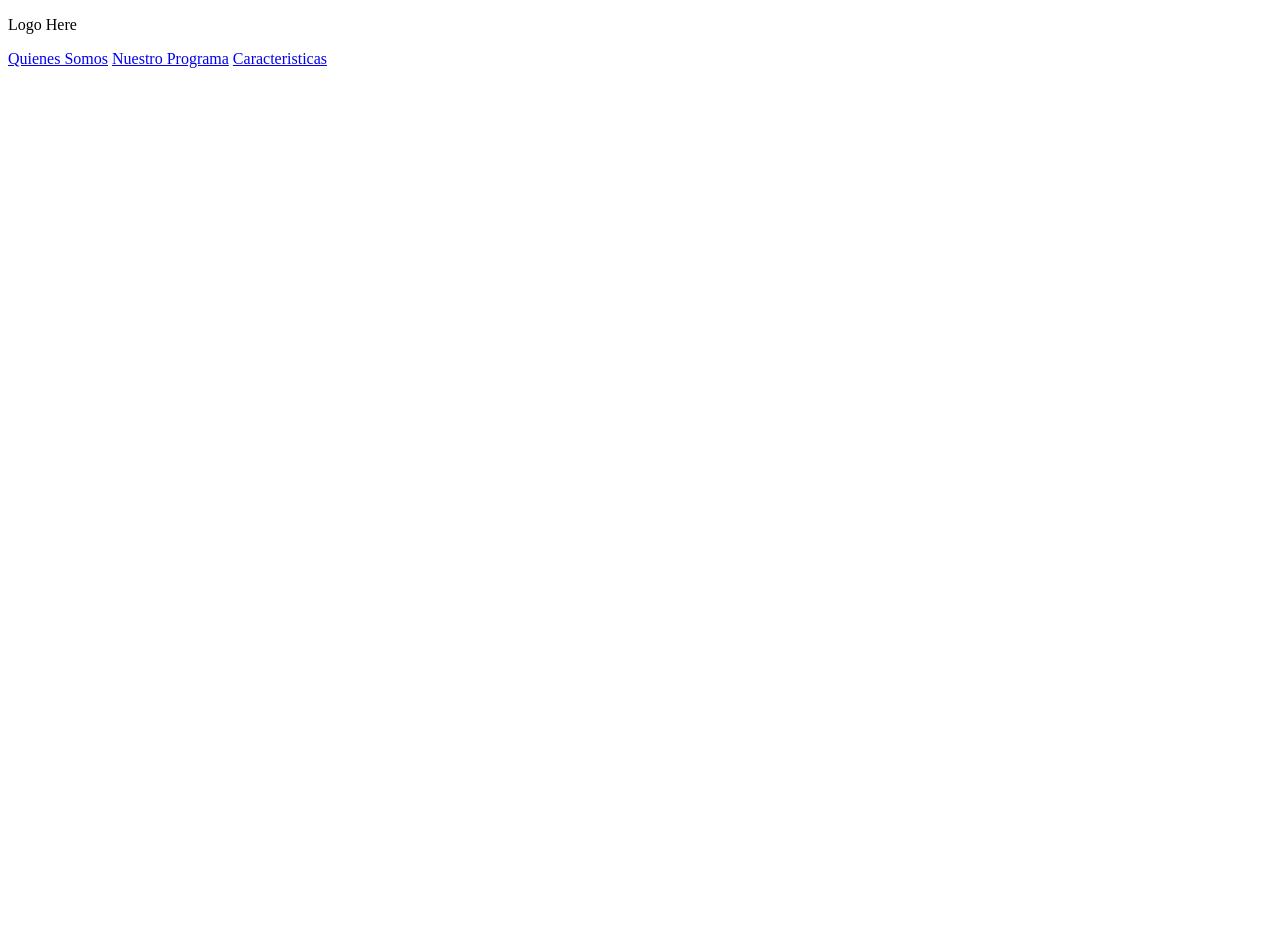
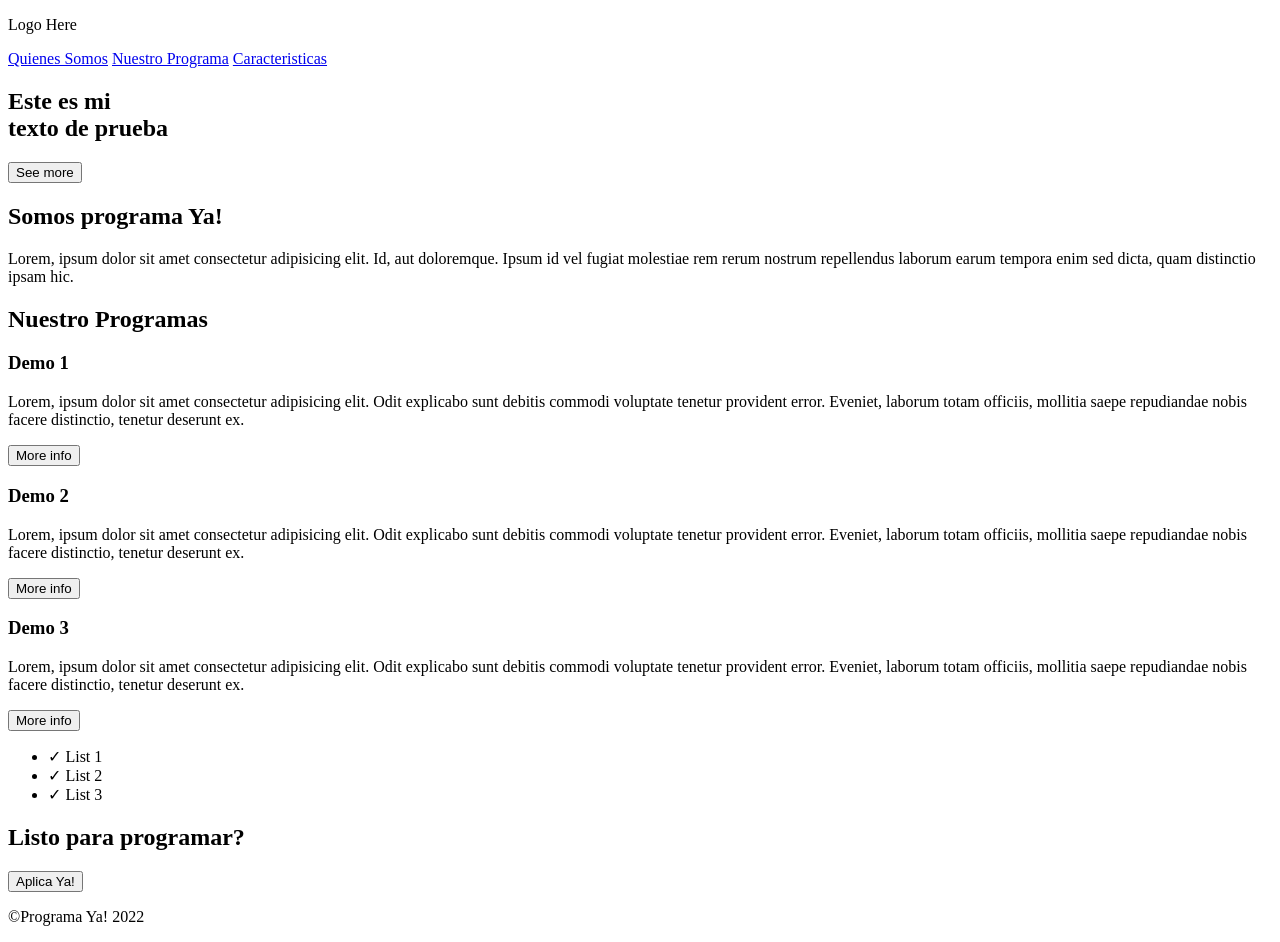
Before and after one commit to uxyorkis/Web-Responsive, a plain HTML site: page index.html in a window 1280 px wide. Before the commit the page ends 800 px from the top, so only its background shows below. Drawn offline with Linux system fonts and the light colour scheme.

Commit message:
The layout of the HTML structure is completed

```diff
--- a/index.html
+++ b/index.html
@@ -18,5 +18,54 @@
             </nav>
         </div>
     </header>
+
+    <section id="hero">
+        <h1>Este es mi <br> texto de prueba</h1>
+        <button>See more</button>
+    </section>
+    <section id="Somos-Proya">
+        <div class="container">
+        <div class="image-"></div>
+        <h2>Somos programa Ya!</h2>
+        <p>Lorem, ipsum dolor sit amet consectetur adipisicing elit. Id, aut doloremque. Ipsum id vel fugiat molestiae rem rerum nostrum repellendus laborum earum tempora enim sed dicta, quam distinctio ipsam hic.</p>
+    </div>
+    </section>
+    <div class="contrainer">
+    <section id="nuestro-programas">
+        <h2>Nuestro Programas</h2>
+<div class="carta"><h3>Demo 1</h3></div>
+<p>Lorem, ipsum dolor sit amet consectetur adipisicing elit. Odit explicabo sunt debitis commodi voluptate tenetur provident error. Eveniet, laborum totam officiis, mollitia saepe repudiandae nobis facere distinctio, tenetur deserunt ex.</p>
+<button>More info</button>
+<div class="carta"><h3>Demo 2</h3></div>
+<p>Lorem, ipsum dolor sit amet consectetur adipisicing elit. Odit explicabo sunt debitis commodi voluptate tenetur provident error. Eveniet, laborum totam officiis, mollitia saepe repudiandae nobis facere distinctio, tenetur deserunt ex.</p>
+<button>More info</button>
+<div class="carta"><h3>Demo 3</h3></div>
+<p>Lorem, ipsum dolor sit amet consectetur adipisicing elit. Odit explicabo sunt debitis commodi voluptate tenetur provident error. Eveniet, laborum totam officiis, mollitia saepe repudiandae nobis facere distinctio, tenetur deserunt ex.</p>
+<button>More info</button>
+</div>
+    </section>
+
+    <section id="caracteristica">
+        <div class="container">
+        <ul>
+            <li>✓ List 1</li>
+            <li>✓ List 2</li>
+            <li>✓ List 3</li>
+        </ul>
+    </div>
+    </section>
+
+    <section id="aplicaYa!">
+        <h2>Listo para programar?</h2>
+        <button>Aplica Ya!</button>
+    </section>
+
+    <footer>
+        <div class="coontainer">
+            <p>&copy;Programa Ya! 2022</p>
+
+        </div>
+    </footer>
+
 </body>
 </html>
```
